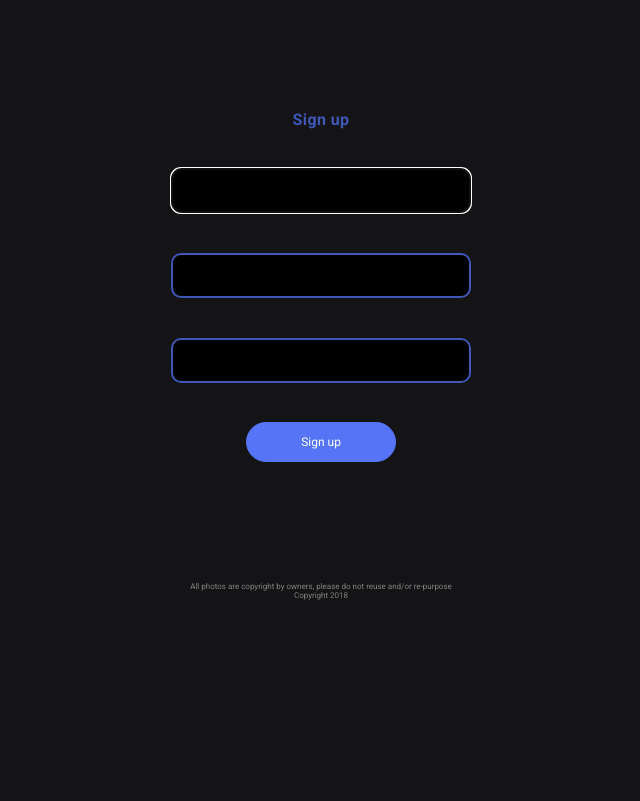
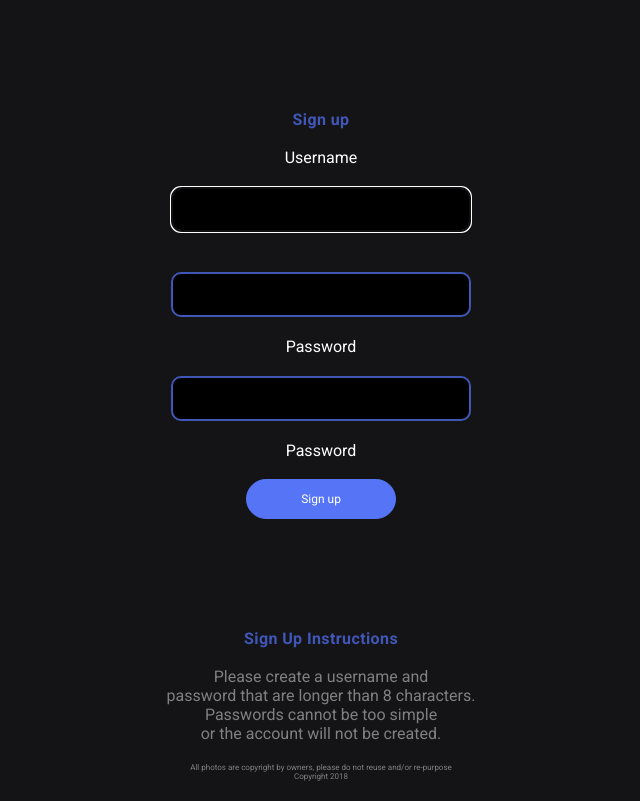
Before and after one commit to helloryantg/photo_contest, a Django app: page /signup/ in a window 1280 px wide. Shown: the part 63-864 px from the top of the page, without its empty margins (319-959 px from the left). Before the commit the page ends 663 px from the top, so only its background shows below. Run offline with Django 3.2, Linux system fonts and the light colour scheme; parts of the project's set-up code (start-up, migrations or seed data) failed here and were passed over.

Commit message:
change signup form

```diff
--- a/main_app/static/style.css
+++ b/main_app/static/style.css
@@ -5,6 +5,10 @@
     text-align: center;
     font-family: 'Roboto', sans-serif;
     text-decoration: none;
+}
+
+.passwords:nth-of-type(3) {
+    display: none;
 }
 
 .logo {
@@ -26,6 +30,11 @@
 .login-form, .signup-form {
     width: 400px;
     margin: 100px auto;
+}
+
+.signup-page {
+    display: flex;
+    flex-direction: column;
 }
 
 .signup-form {
--- a/main_app/templates/signup.html
+++ b/main_app/templates/signup.html
@@ -1,9 +1,12 @@
 {% extends 'base.html' %}
 
 {% block content %}
+<div class="signup-page">
+
   <form class="signup-form" method="post">
       <h1>Sign up</h1>
       <br>
+      <p>Username</p>
       {% csrf_token %}
       {% for field in form%}
         <p>
@@ -11,6 +14,7 @@
           {{ field }}
           {% if field.help_text %}
           <small></small>
+          <p class="passwords">Password</p>
           {% endif %}
           {% for error in field.errors %}
             <p>{{ error }}</p>
@@ -20,4 +24,12 @@
       <br>
       <button class="blue-btn larger" type="submit">Sign up</button>
     </form>
+
+    <div>
+      <h1>Sign Up Instructions</h1>
+      <br>
+      <p class="grey">Please create a username and <br>password that are longer than 8 characters.</p>
+      <p class="grey">Passwords cannot be too simple <br>or the account will not be created. </p>
+    </div>
+</div>
 {% endblock %}
--- a/main_app/views.py
+++ b/main_app/views.py
@@ -205,6 +205,7 @@
         new_like, created = Like.objects.get_or_create(user=request.user, post_id=post_id)
     return redirect('posts_detail', post_id=post_id)
 
+@login_required
 def un_like(request, like_id):
     like = Like.objects.get(id=like_id)
     post_id = like.post_id
```
Lines whose indentation alone changed are shown as unchanged.
